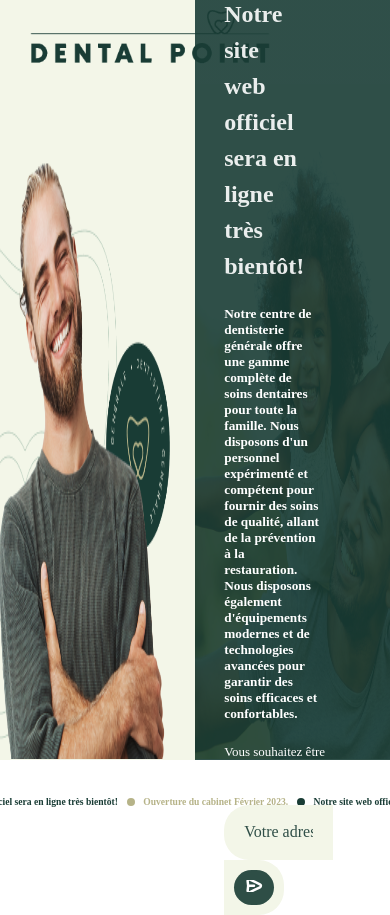
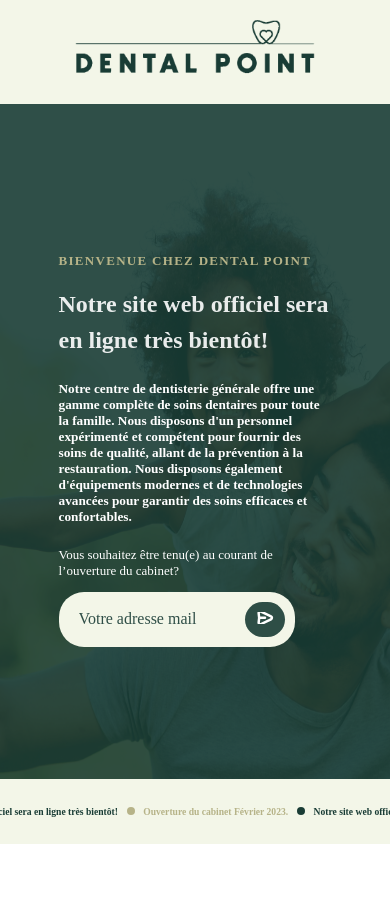
Before and after one commit to saadMeddiche/dentist_view_jeune_media, a Vue app: page / in a window 390 px wide. After the commit the page ends 844 px from the top, so only its background shows below. Built offline with nearby package versions, Linux system fonts and the light colour scheme.

Commit message:
adapt the right content in small screens

```diff
--- a/src/components/home/right_content.vue
+++ b/src/components/home/right_content.vue
@@ -69,4 +69,23 @@
             color: #FFFFFF;
         }
     }
+
+@media (max-width: 768px) {
+  /* Small screens (sm) */
+  .content{
+
+
+
+        .big_title{
+            width: 100%;
+        }
+
+        .description{
+            width: 100%;
+        }
+    }
+
+
+
+}
 </style>
--- a/src/components/home/tape.vue
+++ b/src/components/home/tape.vue
@@ -35,6 +35,7 @@
     width: 100%;
     height: 10vh;
     overflow: hidden;
+    background-color: #F3F6E8;
 
     /* Styling for the tape */
     .tape {
--- a/src/views/HomeView.vue
+++ b/src/views/HomeView.vue
@@ -1,6 +1,7 @@
 <template>
   <modal></modal>
   <div class="Home">
+    <!-- The title section -->
     <div class="Title">
       <img class="logo" src="@/assets/img/title.png" alt="">
     </div>
@@ -35,7 +36,7 @@
   }
 </script>
 
-<style lang="scss">
+<style lang="scss" scoped>
 /* Styling for the component */
 .Home {
   /* Make the component a flex container with a vertical layout */
@@ -104,4 +105,28 @@
     }
   }
 }
+
+@media (max-width: 768px) {
+  /* Small screens (sm) */
+  .Home{
+    .Title{
+      background: none;
+      background-color: #F3F6E8;
+      padding: 10px;
+      text-align: center;
+    }
+
+    .body {
+
+      .left-side {
+        display: none;
+
+      }
+    }
+  }
+
+
+
+}
+
 </style>
```
